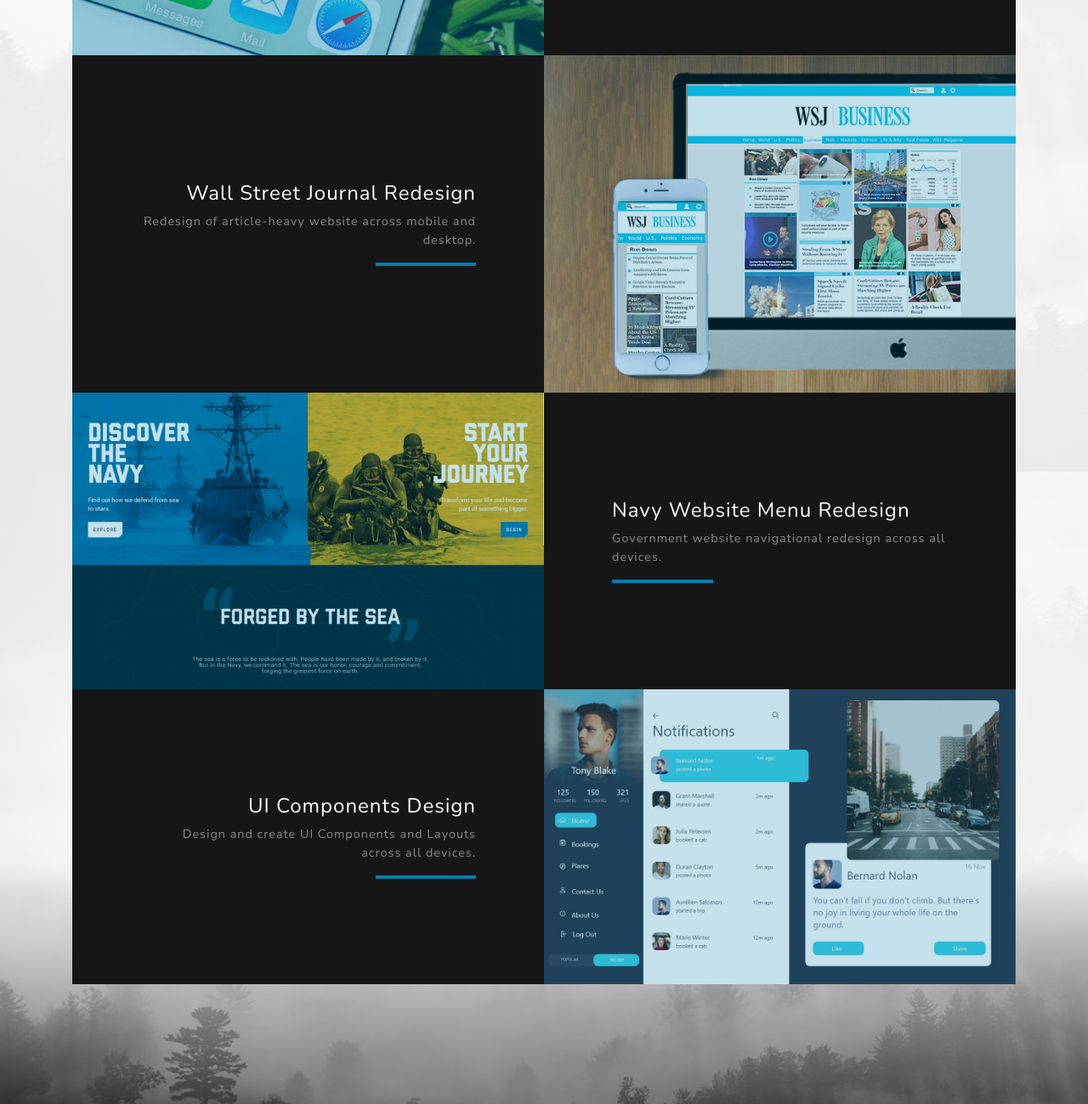
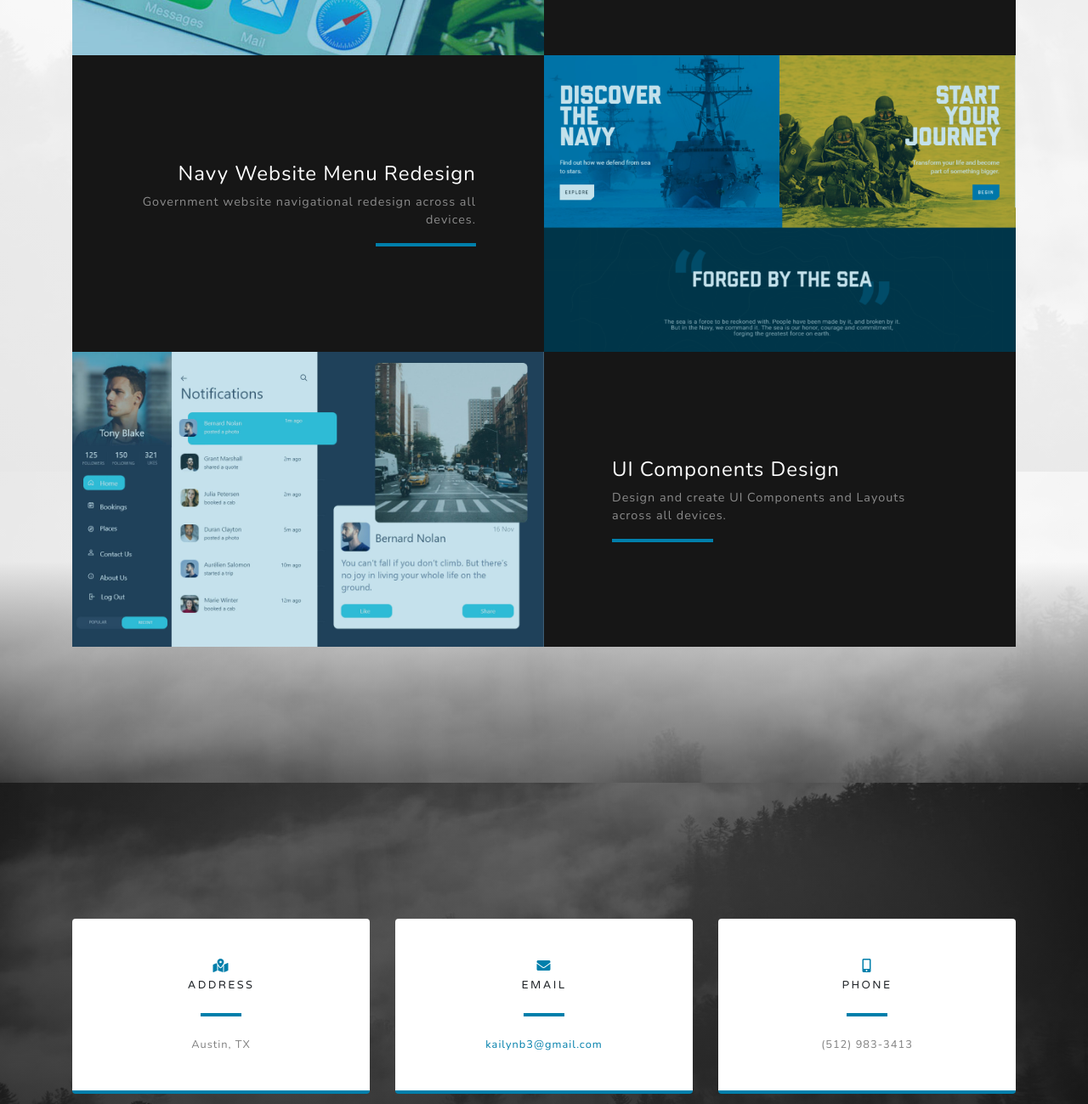
Before and after one commit to klynbrsh/Website, a plain HTML site: page index.html in a window 1280 px wide. Shown: the part 3201-4500 px from the top of the page at 85% size. Drawn offline with nearby package versions, Linux system fonts and the light colour scheme.

Commit message:
project order index

```diff
--- a/index.html
+++ b/index.html
@@ -175,36 +175,35 @@
           </div>
         </div>
 
-        <!-- WSJ Row -->
-        <div class="row justify-content-center no-gutters">
+         <!-- Navy Row -->
+         <div class="row justify-content-center no-gutters">
           <div class="col-lg-6">
-            <a href="Individual Pages/WSJRedesign.html">
-            <!-- <a href="Individual Pages/WSJRedesign.html"> -->
-              <img class="img-fluid" src="img/combinedview.jpg" alt="">
+            <a href="Individual Pages/404Page.html">
+            <!-- <a href="Individual Pages/UIComponents.html"> -->
+              <img class="img-fluid" src="Individual Pages/img/Navy/miniheader.png" alt="">
             </a>
           </div>
           <div class="col-lg-6 order-lg-first">
-            <a href="Individual Pages/WSJRedesign.html">
-          <!-- <a href="Individual Pages/WSJRedesign.html"> -->
+            <a href="Individual Pages/404Page.html">
+          <!-- <a href="Individual Pages/UIComponents.html"> -->
             <div class="bg-black text-center h-100 project">
               <div class="d-flex h-100">
                 <div class="project-text w-100 my-auto text-center text-lg-right">
-                  <h4 class="text-white">Wall Street Journal Redesign</h4>
-                  <p class="mb-0 text-white-50">Redesign of article-heavy website across mobile and desktop.</p>
+                  <h4 class="text-white"> Navy Website Menu Redesign</h4>
+                  <p class="mb-0 text-white-50"> Government website navigational redesign across all devices.</p>
                   <hr class="d-none d-lg-block mb-0 mr-0">
                 </div>
               </div>
             </div>
           </a>
           </div>
-        </div>
-
-        <!-- NAVY Row -->
+      </div>
+        <!-- UI Row -->
         <div class="row justify-content-center no-gutters mb-5 mb-lg-0">
             <div class="col-lg-6">
               <a href="Individual Pages/404Page.html">
               <!-- <a href="Individual Pages/NavyRedesign.html"> -->
-                <img class="img-fluid" src="Individual Pages/img/Navy/miniheader.png" alt="">
+                <img class="img-fluid" src="img/demo-image-02.jpg" alt="">
               </a>
             </div>
           <div class="col-lg-6">
@@ -213,8 +212,8 @@
             <div class="bg-black text-center h-100 project">
                 <div class="d-flex h-100">
                 <div class="project-text w-100 my-auto text-center text-lg-left">
-                    <h4 class="text-white">Navy Website Menu Redesign</h4>
-                    <p class="mb-0 text-white-50"> Government website navigational redesign across all devices.</p>
+                    <h4 class="text-white">UI Components Design</h4>
+                    <p class="mb-0 text-white-50"> Design and create UI Components and Layouts across all devices.</p>
                     <hr class="d-none d-lg-block mb-0 ml-0">
                 </div>
                 </div>
@@ -223,29 +222,6 @@
           </div>
         </div>
 
-        <!-- UI Components Row -->
-        <div class="row justify-content-center no-gutters">
-            <div class="col-lg-6">
-              <a href="Individual Pages/404Page.html">
-              <!-- <a href="Individual Pages/UIComponents.html"> -->
-                <img class="img-fluid" src="img/demo-image-02.jpg" alt="">
-              </a>
-            </div>
-            <div class="col-lg-6 order-lg-first">
-              <a href="Individual Pages/404Page.html">
-            <!-- <a href="Individual Pages/UIComponents.html"> -->
-              <div class="bg-black text-center h-100 project">
-                <div class="d-flex h-100">
-                  <div class="project-text w-100 my-auto text-center text-lg-right">
-                    <h4 class="text-white"> UI Components Design</h4>
-                    <p class="mb-0 text-white-50"> Design and create UI Components and Layouts across all devices.</p>
-                    <hr class="d-none d-lg-block mb-0 mr-0">
-                  </div>
-                </div>
-              </div>
-            </a>
-            </div>
-        </div>
     </div>
     </section>
 
```
